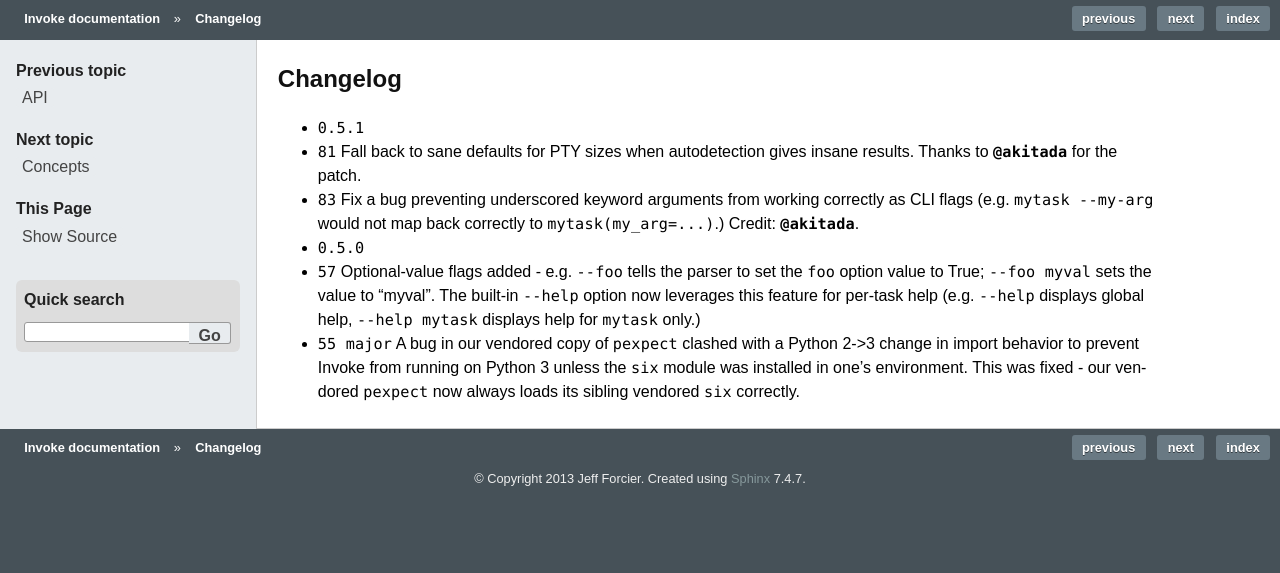
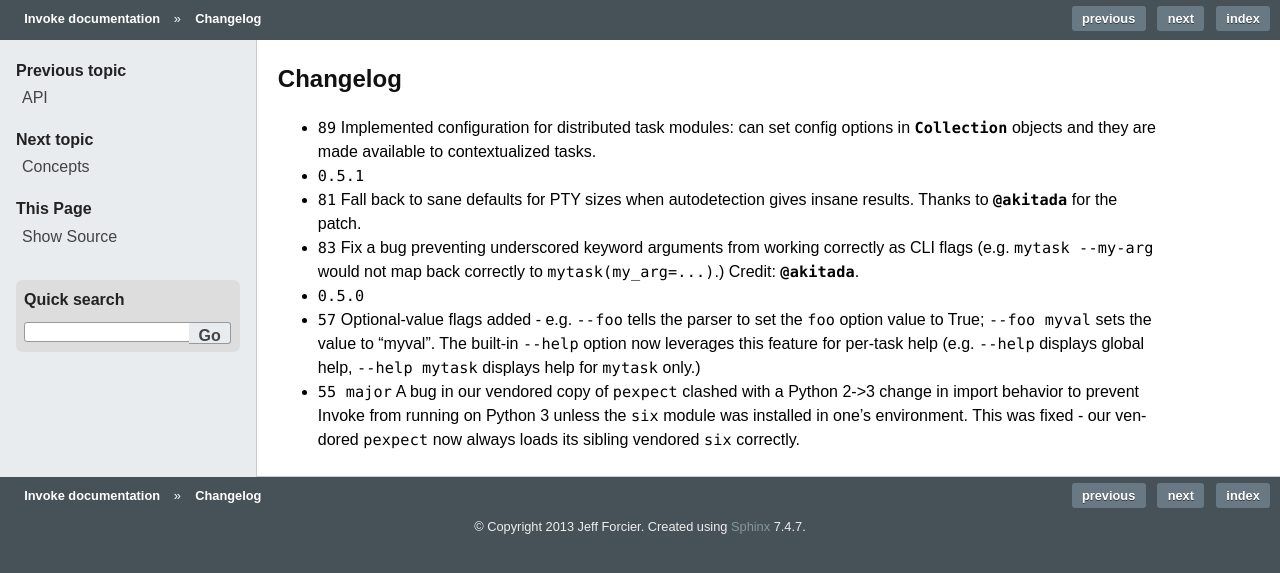
Before and after one commit to pyinvoke/invoke, a Sphinx documentation site: the page built from docs/changelog.rst, in a window 1280 px wide. Shown: the top 573 px of the page. Built offline with Sphinx 7.4.7, drawn with Linux system fonts in a browser that asks for light colours; cross-references to code outside the pages are shown as plain code.

Commit message:
Changelog re #89, implements #89

```diff
--- a/docs/changelog.rst
+++ b/docs/changelog.rst
@@ -2,6 +2,9 @@
 Changelog
 =========
 
+* :feature:`89` Implemented configuration for distributed task modules: can set
+  config options in `.Collection` objects and they are made available to
+  contextualized tasks.
 * :release:`0.5.1 <2013.09.15>`
 * :bug:`81` Fall back to sane defaults for PTY sizes when autodetection gives
   insane results. Thanks to `@akitada` for the patch.
```
